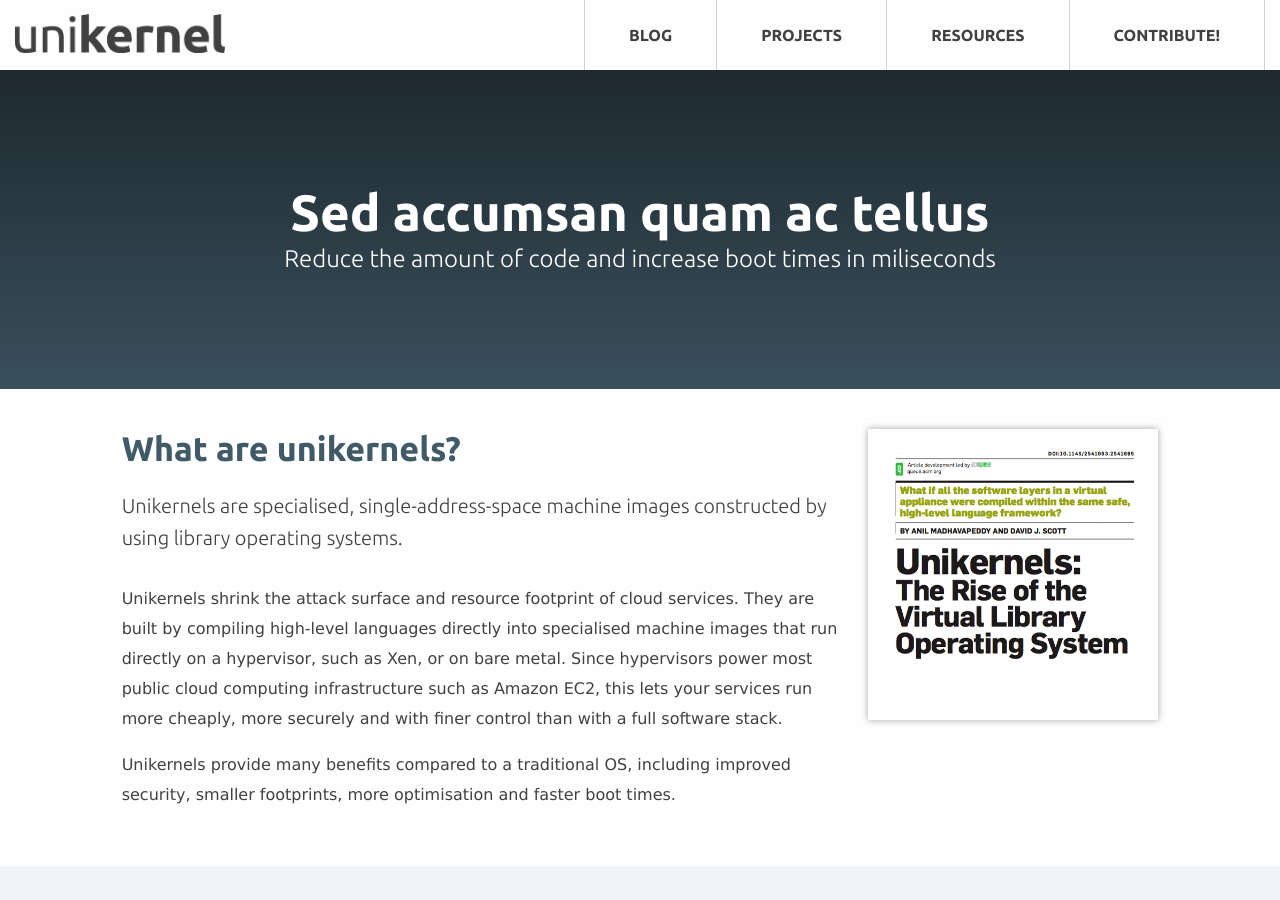
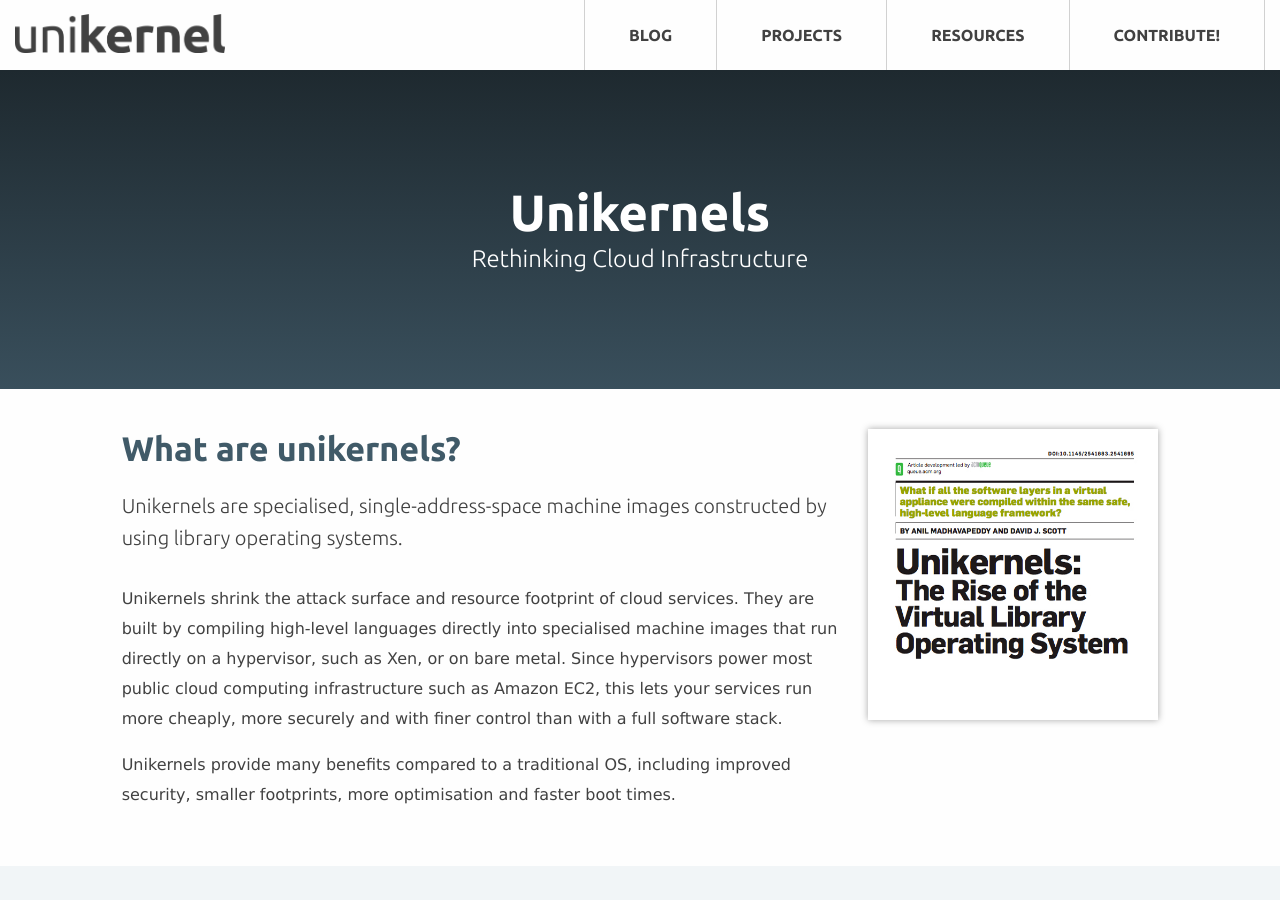
Before and after one commit to Unikernel-Systems/unikernel.org, a Jekyll site: the page built from index.html, in a window 1280 px wide and 900 px high. Built offline with Jekyll 4.4.1, drawn with Linux system fonts in a browser that asks for light colours; comment, search, counter and statistics services are not loaded.

Commit message:
Update the title and tagline
These should probably be updated in due course.
I'm sticking with the one we use previously for now.

```diff
--- a/index.html
+++ b/index.html
@@ -8,8 +8,8 @@ tagline: "Rethinking Cloud Infrastructure"
 <section class="home-hero hero">
   <div class="row">
     <div class="large-10 large-offset-1 columns">
-      <h1 class="title">Sed accumsan quam ac tellus</h1>
-      <span class="sub-title">Reduce the amount of code and increase boot times in miliseconds</span>
+      <h1 class="title">Unikernels</h1>
+      <span class="sub-title">Rethinking Cloud Infrastructure</span>
     </div>
   </div>
 </section>
```
